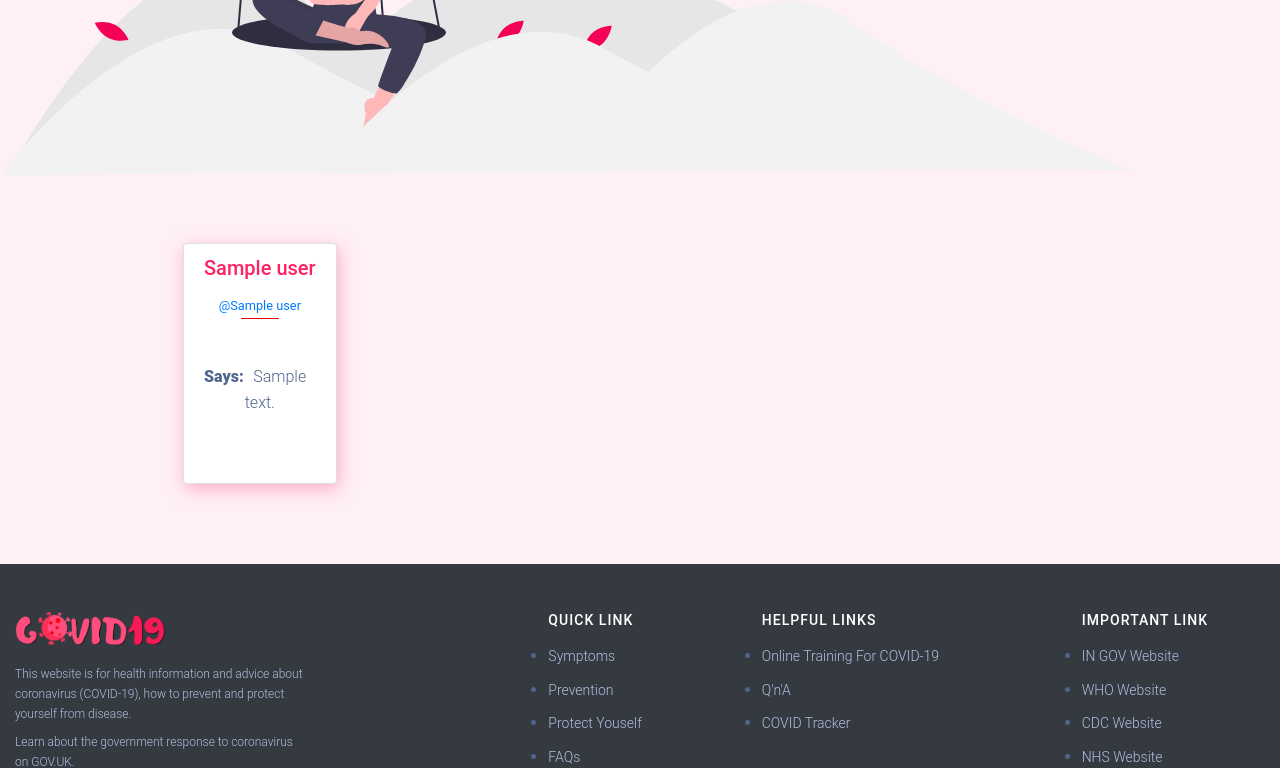
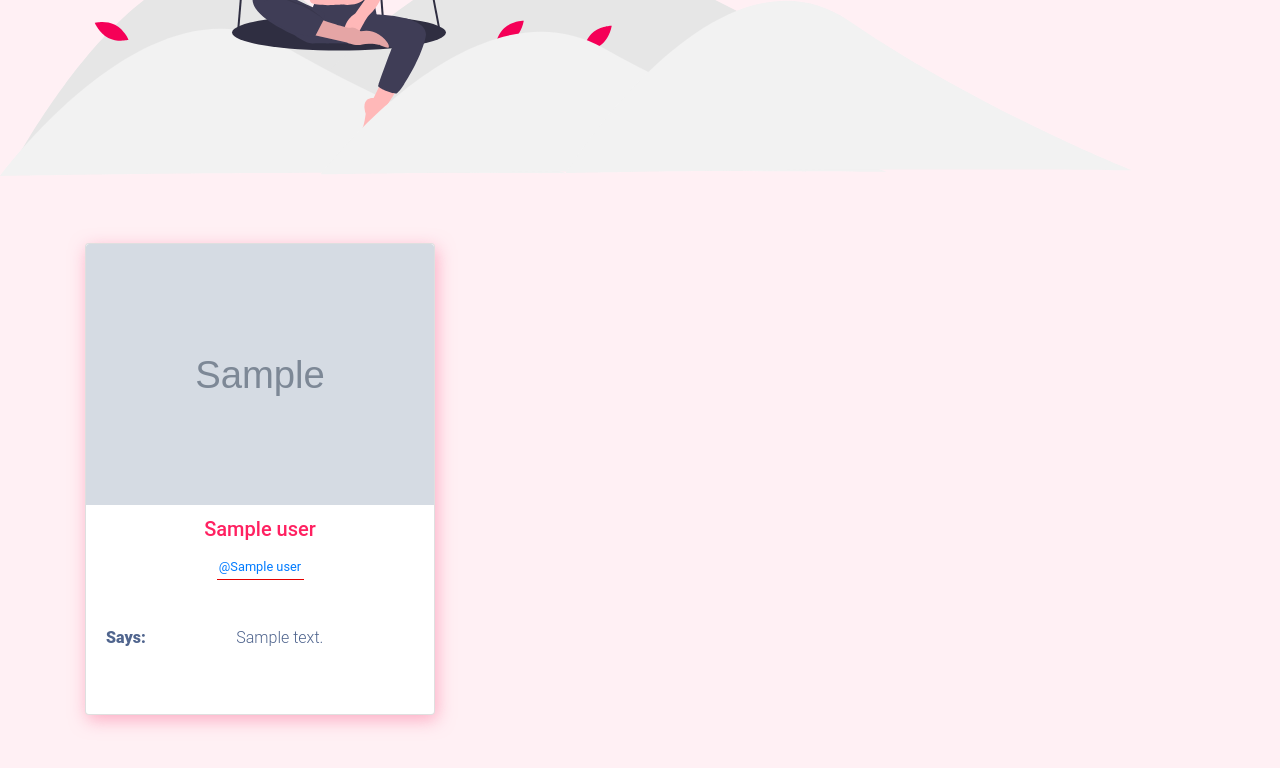
Before and after one commit to tinshade/anticovid, a Django app: template main/templates/social/social.html in a window 1280 px wide. Shown: the part 679-1447 px from the top of the page. Run offline with Django 3.2, Linux system fonts and the light colour scheme; the template is opened without the code that fills it: most values are stand-ins (such as "Sample title", 1, 10 or a date in 2020); grey boxes marked "Sample" are stand-in pictures; some libraries are stand-ins or nearby versions.

Commit message:
added profile image section to the social tab

```diff
--- a/main/templates/social/social.html
+++ b/main/templates/social/social.html
@@ -17,6 +17,7 @@
             {%for each in tweets.t%}
             <div class="col-sm-12 mb-4 col-md-4 col-lg-4">
                 <div class="card hvr-grow">
+                    <img class="card-img-top img-fluid rounded-cricle" src="{{each.user.profile_image_url_https}}" alt="{{each.user.profile_image_url}}">
                     <h5 class="card-header" style="border:none">{{each.user.name}}</h5>
                     <small class="text-primary">@{{each.user.screen_name}}</small>
                     <br>
```
